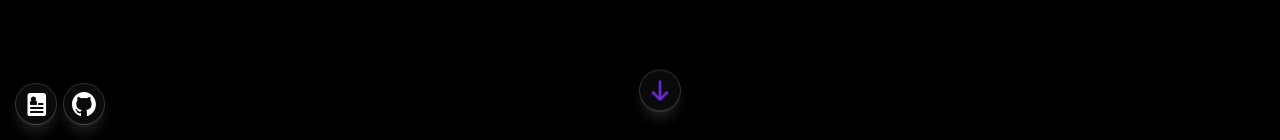
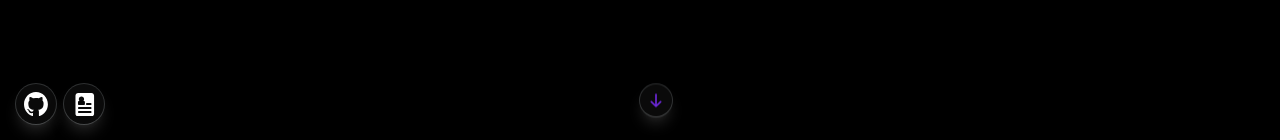
Before and after one commit to fakuventuri/fakuventuri.github.io, a Next.js app: page / in a window 1280 px wide. Shown: the part 660-800 px from the top of the page. Built offline with nearby package versions, Linux system fonts and the light colour scheme.

Commit message:
FloatingButtons improve and layout

```diff
--- a/app/layout.tsx
+++ b/app/layout.tsx
@@ -4,6 +4,7 @@ import { Inter } from "next/font/google";
 // Components
 // import SocialButtons from "@/components/SocialButtons";
 import Navbar from "@/components/Navbar";
+import FloatingButtons from "@/components/FloatingButtons";
 
 const inter = Inter({ subsets: ["latin"] });
 
@@ -27,6 +28,7 @@ export default function RootLayout({
       <body className={inter.className + " min-h-screen"}>
         <Navbar />
         {children}
+        <FloatingButtons />
       </body>
     </html>
   );
--- a/app/page.tsx
+++ b/app/page.tsx
@@ -4,7 +4,6 @@ import Footer from "@/components/Footer";
 import Hero from "@/components/sections/Hero";
 import Projects from "@/components/sections/projectsSection/Projects";
 import Skills from "@/components/sections/skillsSection/Skills";
-import FloatingButtons from "@/components/FloatingButtons";
 
 export default function Home() {
   return (
@@ -47,7 +46,6 @@ export default function Home() {
       </section> */}
 
       <ScrollArrows />
-      <FloatingButtons />
       <Footer />
     </main>
   );
--- a/app/project/[id]/page.tsx
+++ b/app/project/[id]/page.tsx
@@ -1,4 +1,5 @@
 import Footer from "@/components/Footer";
+import ScrollArrows from "@/components/ScrollArrows";
 
 import ProjectView from "@/components/projectView";
 
@@ -28,6 +29,7 @@ export default function ProjectPage({ params }: { params: { id: string } }) {
         {project && <ProjectView project={project} />}
       </section>
 
+      <ScrollArrows onlyUp />
       <Footer />
     </main>
   );
--- a/components/FloatingButtons.tsx
+++ b/components/FloatingButtons.tsx
@@ -10,7 +10,7 @@ export default function FloatingButtons() {
     <>
       <Link
         className={
-          "fixed justify-center bottom-4 left-16 hover:scale-110 duration-200 group"
+          "fixed justify-center bottom-4 left-4 hover:scale-110 duration-200 group"
         }
         href="https://github.com/fakuventuri"
         target="_blank"
@@ -25,16 +25,16 @@ export default function FloatingButtons() {
         target="_blank"
         rel="noopener noreferrer"
         className={
-          "fixed justify-center bottom-4 left-4 hover:scale-110 duration-200 group"
+          "fixed justify-center bottom-4 left-16 hover:scale-110 duration-200 group"
         }
       >
         <div className="bg-neutral-950 group-hover:bg-neutral-900 duration-200 p-2 w-10 h-10 ring-1 ring-slate-200/20 shadow-neutral-800 shadow-lg rounded-full flex items-center justify-center md:cursor-pointer transition-all">
           <Image
             src={CVsvg}
             alt={"CV"}
-            className="absolute w-6 h-6 group-hover:opacity-0 duration-500 delay-200 group-hover:delay-0"
+            className="absolute w-6 h-6 group-hover:opacity-0 duration-500 delay-300 group-hover:delay-0"
           />
-          <span className="opacity-0 absolute w-6 h-6 group-hover:opacity-100 duration-500 delay-200 group-hover:delay-0 text-center">
+          <span className="opacity-0 absolute w-6 h-6 group-hover:opacity-100 duration-500 delay-300 group-hover:delay-0 text-center">
             CV
           </span>
           {/* <Image
--- a/components/Footer.tsx
+++ b/components/Footer.tsx
@@ -6,7 +6,7 @@ export default function Footer() {
           &copy; {new Date().getFullYear()}{" "}
           <a
             className="hover:underline"
-            href=""
+            href="https://fakuventuri.github.io/"
             target="_blank"
             rel="noopener noreferrer"
           >
--- a/components/ScrollArrows.tsx
+++ b/components/ScrollArrows.tsx
@@ -9,7 +9,7 @@ function scrollToSection(section: string) {
   }
 }
 
-export default function ScrollArrows() {
+export default function ScrollArrows({ onlyUp = false }) {
   const [activeBackToTopButton, setActiveBackToTopButton] = useState(false);
   const [scrollTrigger, setScrollTrigger] = useState(false);
 
@@ -33,9 +33,13 @@ export default function ScrollArrows() {
 
   return (
     <>
-      <div className={"fixed justify-center bottom-5 right-1/2 left-1/2 group"}>
+      {!onlyUp && (
         <div
-          className={`bg-neutral-950 hover:bg-neutral-900 duration-200 p-2 w-10 h-10 ring-1 ring-slate-200/20 shadow-neutral-800 shadow-lg
+          className={"fixed justify-center bottom-4 right-1/2 left-1/2 group"}
+        >
+          <div
+            className={`bg-neutral-950 hover:bg-neutral-900 duration-200 p-2
+           w-8 h-8 ring-1 ring-slate-200/20 shadow-neutral-800 shadow-lg
           rounded-full flex items-center justify-center md:cursor-pointer ${
             !scrollTrigger ? "animate-bounce" : "animate-slide-down"
           }`}
@@ -57,6 +61,7 @@ export default function ScrollArrows() {
             </svg>
           </div>
         </div>
+      )}
 
       <div
         className={
```
Lines whose indentation alone changed are shown as unchanged.
